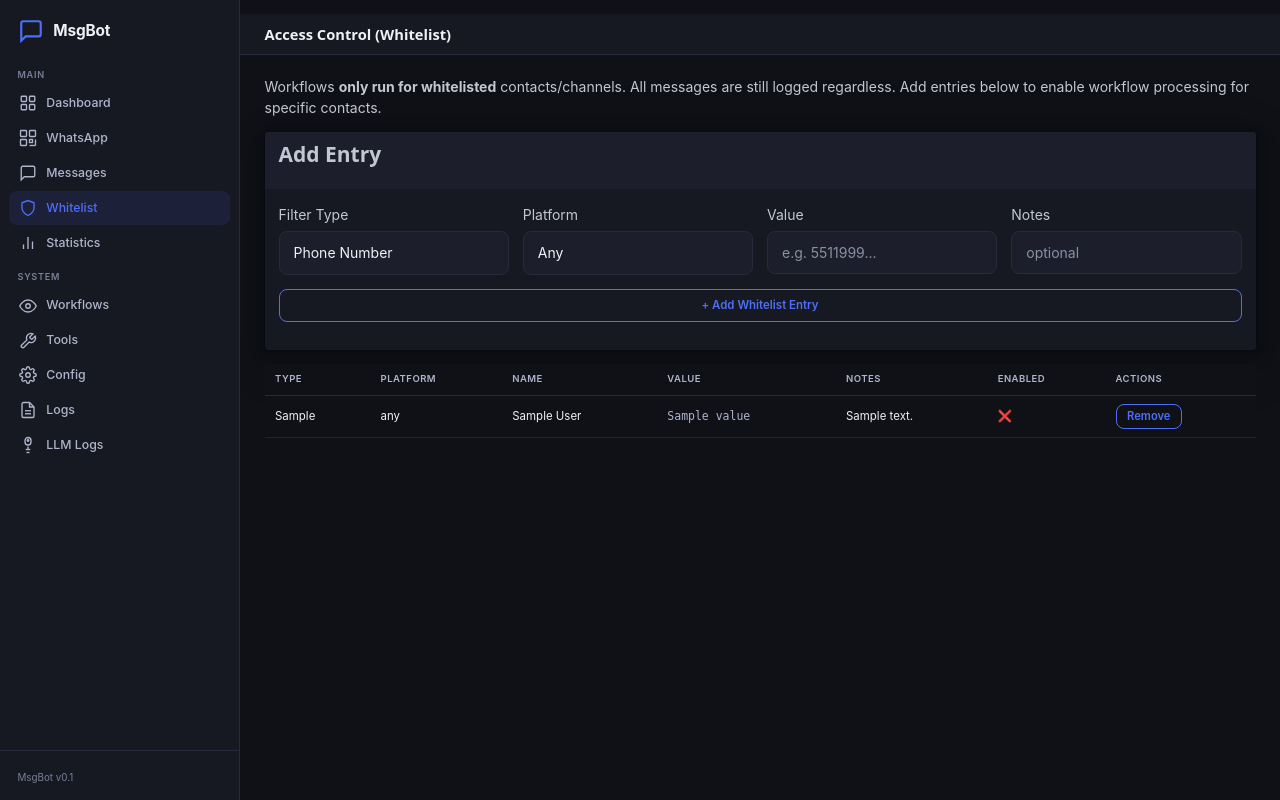
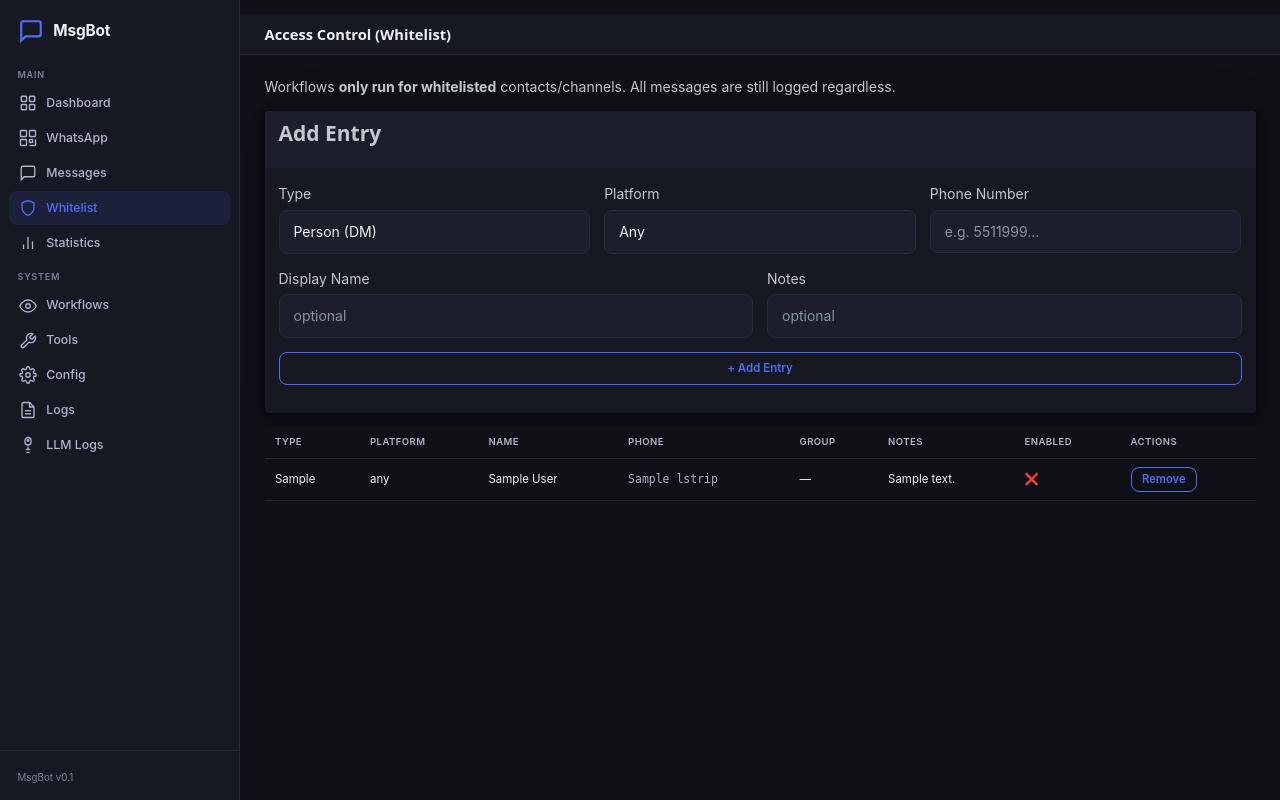
Before and after one commit to 99ecarvalho/msgbot, a FastAPI app: template bot/templates/whitelist.html in a window 1280 px wide. Run offline with FastAPI, Linux system fonts and the light colour scheme; the template is opened without the code that fills it: most values are stand-ins (such as "Sample title", 1, 10 or a date in 2020); parts of the project's set-up code (start-up, migrations or seed data) failed here and were passed over.

Commit message:
feat: enhance whitelist functionality with new entry types and UI updates

```diff
--- a/bot/static/style.css
+++ b/bot/static/style.css
@@ -575,6 +575,22 @@ audio {
 .chat-sender {
     font-size: 0.75rem;
     color: var(--text-secondary);
+    text-decoration: none;
+}
+.chat-sender:hover {
+    color: var(--accent);
+    text-decoration: underline;
+}
+
+.phone-country {
+    font-size: 0.78em;
+    opacity: 0.7;
+    color: var(--text-muted);
+}
+.phone-lid {
+    font-size: 0.78em;
+    color: var(--text-muted);
+    font-family: 'JetBrains Mono', 'Fira Code', monospace;
 }
 
 .text-mono {
--- a/bot/templates/_whitelist_rows.html
+++ b/bot/templates/_whitelist_rows.html
@@ -1,13 +1,30 @@
 {% for e in whitelist %}
 <tr>
-    <td>{{ e.filter_type }}</td>
+    <td>
+        {% if e.entry_type == 'person' %}
+            <span class="badge badge-in">Person</span>
+        {% elif e.entry_type == 'group' %}
+            <span class="badge badge-out">Group</span>
+        {% elif e.entry_type == 'person_in_group' %}
+            <span class="badge" style="background:var(--yellow-soft);color:var(--yellow)">Person&nbsp;in&nbsp;Group</span>
+        {% else %}
+            {{ e.entry_type or e.filter_type or '?' }}
+        {% endif %}
+    </td>
     <td>{{ e.platform or 'any' }}</td>
     <td>{{ e.display_name or '—' }}</td>
     <td class="nowrap text-mono" style="font-size:.82rem;">
-        {% if e.filter_type == 'phone' %}
-            {{ e.value | format_phone }}
+        {% if e.phone %}
+            {{ e.phone | format_phone }}
         {% else %}
-            {{ e.value }}
+            —
+        {% endif %}
+    </td>
+    <td style="font-size:.82rem;">
+        {% if e.entry_type in ('group', 'person_in_group') %}
+            {{ e.group_display_name or e.group_id or '—' }}
+        {% else %}
+            —
         {% endif %}
     </td>
     <td style="font-size:.82rem;">{{ e.notes }}</td>
@@ -29,5 +46,5 @@
 </tr>
 {% endfor %}
 {% if not whitelist %}
-<tr><td colspan="7" class="secondary">No whitelist entries. All incoming messages will be logged but not responded to.</td></tr>
+<tr><td colspan="8" class="secondary">No whitelist entries. All incoming messages will be logged but not responded to.</td></tr>
 {% endif %}
--- a/bot/templates/whitelist.html
+++ b/bot/templates/whitelist.html
@@ -5,7 +5,7 @@
 
 {% block content %}
 
-<p class="secondary">Workflows <strong>only run for whitelisted</strong> contacts/channels. All messages are still logged regardless. Add entries below to enable workflow processing for specific contacts.</p>
+<p class="secondary">Workflows <strong>only run for whitelisted</strong> contacts/channels. All messages are still logged regardless.</p>
 
 <!-- Add new entry -->
 <article>
@@ -13,11 +13,11 @@
     <form hx-post="/whitelist" hx-target="#whitelist-body" hx-swap="innerHTML">
         <div class="grid">
             <div>
-                <label for="wl-filter-type">Filter Type</label>
-                <select name="filter_type" id="wl-filter-type" required>
-                    <option value="phone">Phone Number</option>
-                    <option value="contact_name">Contact Name</option>
-                    <option value="channel">Channel / Group</option>
+                <label for="wl-entry-type">Type</label>
+                <select name="entry_type" id="wl-entry-type" required onchange="wlFormUpdate(this.value)">
+                    <option value="person">Person (DM)</option>
+                    <option value="group">Entire Group</option>
+                    <option value="person_in_group">Person in Group</option>
                 </select>
             </div>
             <div>
@@ -28,16 +28,31 @@
                     <option value="whatsapp">WhatsApp</option>
                 </select>
             </div>
+            <div id="wl-phone-field">
+                <label for="wl-phone">Phone Number</label>
+                <input type="text" name="phone" id="wl-phone" placeholder="e.g. 5511999...">
+            </div>
+            <div id="wl-group-field" style="display:none;">
+                <label for="wl-group-id">Group</label>
+                <select name="group_id" id="wl-group-id">
+                    <option value="">Select a group</option>
+                    {% for g in groups %}
+                    <option value="{{ g.chat_id }}">{{ g.group_name or g.display_name or g.chat_id }}</option>
+                    {% endfor %}
+                </select>
+            </div>
+        </div>
+        <div class="grid">
             <div>
-                <label for="wl-value">Value</label>
-                <input type="text" name="value" id="wl-value" placeholder="e.g. 5511999..." required>
+                <label for="wl-display-name">Display Name</label>
+                <input type="text" name="display_name" id="wl-display-name" placeholder="optional">
             </div>
             <div>
                 <label for="wl-notes">Notes</label>
                 <input type="text" name="notes" id="wl-notes" placeholder="optional">
             </div>
         </div>
-        <button type="submit" class="outline">+ Add Whitelist Entry</button>
+        <button type="submit" class="outline">+ Add Entry</button>
     </form>
 </article>
 
@@ -49,7 +64,8 @@
             <th>Type</th>
             <th>Platform</th>
             <th>Name</th>
-            <th>Value</th>
+            <th>Phone</th>
+            <th>Group</th>
             <th>Notes</th>
             <th>Enabled</th>
             <th>Actions</th>
@@ -62,3 +78,14 @@
 </div>
 
 {% endblock %}
+
+{% block scripts %}
+<script>
+function wlFormUpdate(type) {
+    var ph = document.getElementById('wl-phone-field');
+    var gr = document.getElementById('wl-group-field');
+    ph.style.display = (type === 'group') ? 'none' : '';
+    gr.style.display = (type === 'person') ? 'none' : '';
+}
+</script>
+{% endblock %}
--- a/bot/web/routes.py
+++ b/bot/web/routes.py
@@ -64,12 +64,21 @@ def _format_phone(value: str) -> Markup:
         else:
             formatted = f"{number[:4]}-{number[4:]}"
         return Markup(
-            f'<span style="font-size:.78em;opacity:.7">+55</span> {area} {formatted}'
+            f'<span class="phone-country">+55</span> {area} {formatted}'
         )
 
-    # Only add + for plausible phone numbers (max 13 digits)
+    # Plausible phone numbers (10-13 digits): format with +
     if _is_phone(digits):
+        # Try generic formatting: +CC rest
+        if len(digits) >= 11:
+            cc = digits[:2]
+            rest = digits[2:]
+            return Markup(f'<span class="phone-country">+{cc}</span> {rest}')
         return Markup(f"+{digits}")
+
+    # LIDs / non-phone identifiers (14+ digits): show as short ID
+    if len(digits) > 13 and digits.isdigit():
+        return Markup(f'<span class="phone-lid">{digits}</span>')
 
     return Markup(digits)
 
@@ -170,7 +179,7 @@ async def qr_reconnect():
 # ---- Messages ----
 
 @router.get("/messages", response_class=HTMLResponse)
-async def messages_page(request: Request, platform: str = "", chat_id: str = "", limit: int = 50, whitelisted: str = ""):
+async def messages_page(request: Request, platform: str = "", chat_id: str = "", sender: str = "", limit: int = 50, whitelisted: str = ""):
     chats = await db.get_all_chats()
 
     chat_rowid = None
@@ -186,9 +195,13 @@ async def messages_page(request: Request, platform: str = "", chat_id: str = "",
     if platform and not chat_rowid:
         msgs = [m for m in msgs if m.get("platform") == platform]
 
+    # Filter by sender phone/ID
+    if sender:
+        msgs = [m for m in msgs if m.get("sender_phone") == sender or m.get("effective_phone") == sender]
+
     # Optional filter: exclude blocked messages
     if whitelisted == "1":
-        msgs = [m for m in msgs if "[BLOCKED" not in (m.get("content_text") or "")]
+        msgs = [m for m in msgs if not m.get("blocked")]
 
     return templates.TemplateResponse("messages.html", {
         "request": request,
@@ -196,6 +209,7 @@ async def messages_page(request: Request, platform: str = "", chat_id: str = "",
         "chats": chats,
         "filter_platform": platform,
         "filter_chat_id": chat_id,
+        "filter_sender": sender,
         "filter_whitelisted": whitelisted,
     })
 
@@ -276,7 +290,29 @@ async def save_chat_config(
 async def whitelist_page(request: Request):
     """Whitelist management page."""
     entries = await db.get_whitelist()
+    chats = await db.get_all_chats()
+    groups = [c for c in chats if c.get("is_group")]
+    # Enrich entries with group display names
+    group_names = {c["chat_id"]: c.get("group_name") or c.get("display_name") or c["chat_id"] for c in groups}
+    for e in entries:
+        gid = e.get("group_id", "")
+        e["group_display_name"] = group_names.get(gid, gid) if gid else ""
     return templates.TemplateResponse("whitelist.html", {
+        "request": request,
+        "whitelist": entries,
+        "groups": groups,
+    })
+
+
+async def _enriched_whitelist(request: Request):
+    """Helper: return enriched whitelist fragment."""
+    entries = await db.get_whitelist()
+    chats = await db.get_all_chats()
+    group_names = {c["chat_id"]: c.get("group_name") or c.get("display_name") or c["chat_id"] for c in chats if c.get("is_group")}
+    for e in entries:
+        gid = e.get("group_id", "")
+        e["group_display_name"] = group_names.get(gid, gid) if gid else ""
+    return templates.TemplateResponse("_whitelist_rows.html", {
         "request": request,
         "whitelist": entries,
     })
@@ -285,64 +321,73 @@ async def whitelist_page(request: Request):
 @router.post("/whitelist")
 async def add_whitelist(
     request: Request,
-    filter_type: str = Form(...),
-    value: str = Form(...),
+    entry_type: str = Form(...),
     platform: str = Form(""),
+    phone: str = Form(""),
+    group_id: str = Form(""),
+    display_name: str = Form(""),
     notes: str = Form(""),
 ):
-    value = value.strip()
-    if not value:
-        return HTMLResponse("Value is required", status_code=400)
-    await db.add_whitelist_entry(filter_type=filter_type, value=value, platform=platform, notes=notes)
+    phone = phone.strip().lstrip("+")
+    group_id = group_id.strip()
+    if entry_type == "person" and not phone:
+        return HTMLResponse("Phone is required for person entries", status_code=400)
+    if entry_type == "group" and not group_id:
+        return HTMLResponse("Group is required for group entries", status_code=400)
+    if entry_type == "person_in_group" and (not phone or not group_id):
+        return HTMLResponse("Phone and group are required", status_code=400)
 
-    # If called from messages page (HX-Target is wl-toast), return a toast
+    await db.add_whitelist_entry(
+        entry_type=entry_type, platform=platform,
+        phone=phone, group_id=group_id,
+        display_name=display_name.strip(), notes=notes.strip(),
+    )
+
     hx_target = request.headers.get("HX-Target", "")
     if hx_target == "wl-toast":
-        return HTMLResponse(f'<div class="notice">{value} added to whitelist</div>')
+        label = display_name or phone or group_id
+        return HTMLResponse(f'<div class="notice">{label} added to whitelist</div>')
 
-    # Return updated list
-    entries = await db.get_whitelist()
-    return templates.TemplateResponse("_whitelist_rows.html", {
-        "request": request,
-        "whitelist": entries,
-    })
+    return await _enriched_whitelist(request)
 
 
 @router.post("/messages/whitelist-quick")
 async def quick_whitelist(request: Request):
-    """Quick-add a phone from the messages page to the whitelist."""
+    """Quick-add from the messages page to the whitelist."""
     form = await request.form()
+    entry_type = form.get("entry_type", "person")
     phone = form.get("phone", "").strip()
+    group_id = form.get("group_id", "").strip()
     platform = form.get("platform", "whatsapp")
     display_name = form.get("display_name", "")
-
-    if not phone:
-        return HTMLResponse("Phone is required", status_code=400)
 
     # Check if already whitelisted
     existing = await db.get_whitelist()
     for e in existing:
-        if e["filter_type"] == "phone" and e["value"] == phone:
+        et = e.get("entry_type", "")
+        if et == "person" and entry_type == "person" and e.get("phone") == phone:
             return HTMLResponse(f'<span class="notice">{display_name or phone} already whitelisted</span>')
+        if et == "group" and entry_type == "group" and e.get("group_id") == group_id:
+            return HTMLResponse(f'<span class="notice">Group already whitelisted</span>')
+        if et == "person_in_group" and entry_type == "person_in_group" and e.get("phone") == phone and e.get("group_id") == group_id:
+            return HTMLResponse(f'<span class="notice">{display_name or phone} already whitelisted in this group</span>')
 
     await db.add_whitelist_entry(
-        filter_type="phone",
-        value=phone,
+        entry_type=entry_type,
         platform=platform,
+        phone=phone,
+        group_id=group_id,
         display_name=display_name,
         notes="Quick-added from messages",
     )
-    return HTMLResponse(f'<span class="notice">{display_name or phone} whitelisted</span>')
+    label = display_name or phone or group_id
+    return HTMLResponse(f'<span class="notice">{label} whitelisted</span>')
 
 
 @router.delete("/whitelist/{entry_id}")
 async def delete_whitelist(request: Request, entry_id: int):
     await db.remove_whitelist_entry(entry_id)
-    entries = await db.get_whitelist()
-    return templates.TemplateResponse("_whitelist_rows.html", {
-        "request": request,
-        "whitelist": entries,
-    })
+    return await _enriched_whitelist(request)
 
 
 @router.post("/whitelist/{entry_id}/toggle")
@@ -351,11 +396,7 @@ async def toggle_whitelist(request: Request, entry_id: int):
     current = next((e for e in entries if e["id"] == entry_id), None)
     if current:
         await db.toggle_whitelist_entry(entry_id, not current["enabled"])
-    entries = await db.get_whitelist()
-    return templates.TemplateResponse("_whitelist_rows.html", {
-        "request": request,
-        "whitelist": entries,
-    })
+    return await _enriched_whitelist(request)
 
 
 # ---- Logs ----
@@ -519,19 +560,33 @@ async def reply_message(request: Request):
 
     # Auto-whitelist the recipient so their replies are not blocked
     existing = await db.get_whitelist()
-    already = any(e["filter_type"] == "phone" and e["value"] == chat_id for e in existing)
-    if not already:
-        await db.add_whitelist_entry(
-            filter_type="phone", value=chat_id,
-            platform="whatsapp",
-            notes="Auto-whitelisted via web reply",
-        )
-        log.info("auto_whitelisted", chat_id=chat_id, source="web_reply")
+    is_group_chat = False
+    if chat_rowid:
+        chat_info = await db.get_chat(chat_rowid)
+        is_group_chat = bool(chat_info and chat_info.get("is_group"))
+
+    if is_group_chat:
+        already = any(e.get("entry_type") == "group" and e.get("group_id") == chat_id for e in existing)
+        if not already:
+            await db.add_whitelist_entry(
+                entry_type="group", group_id=chat_id,
+                platform="whatsapp",
+                display_name=chat_info.get("group_name", "") if chat_info else "",
+                notes="Auto-whitelisted via web reply",
+            )
+            log.info("auto_whitelisted", chat_id=chat_id, entry_type="group", source="web_reply")
+    else:
+        already = any(e.get("entry_type") == "person" and e.get("phone") == chat_id for e in existing)
+        if not already:
+            await db.add_whitelist_entry(
+                entry_type="person", phone=chat_id,
+                platform="whatsapp",
+                notes="Auto-whitelisted via web reply",
+            )
+            log.info("auto_whitelisted", chat_id=chat_id, entry_type="person", source="web_reply")
 
     # For group chats, the chat_id needs @g.us suffix for Evolution API
-    if chat_rowid:
-        chat_info = await db.get_chat(chat_rowid)
-        if chat_info and chat_info.get("is_group"):
+    if is_group_chat:
             if not chat_id.endswith("@g.us"):
                 chat_id = f"{chat_id}@g.us"
 
```
Also changed, not shown: bot/db.py (+92 -19 lines), bot/handlers/telegram.py (+6 -3 lines), bot/handlers/whatsapp.py (+22 -19 lines), bot/services/evolution.py (+14 -0 lines), bot/templates/messages.html (+26 -10 lines).
